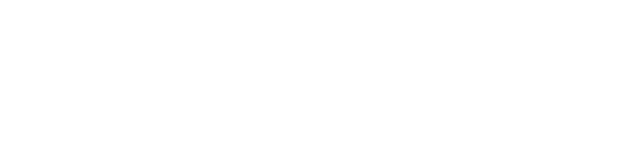
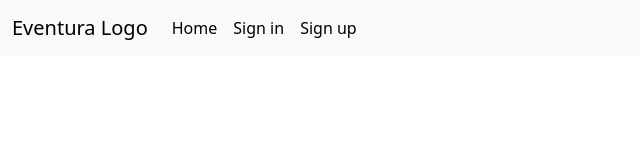
Before and after one commit to JamesBracken/eventura, a website built with Vite: page frontend_eventura/index.html in a window 1280 px wide. Shown: the whole page, without its empty margins (0-640 px from the left). Built offline with nearby package versions, Linux system fonts and the light colour scheme; files whose address does not match are found by name.

Commit message:
Add(frontend-index): navbar

```diff
--- a/frontend_eventura/index.html
+++ b/frontend_eventura/index.html
@@ -19,6 +19,23 @@
 
 <body>
   <header>
+    <!-- Bootstrap navbar -->
+    <nav class="navbar navbar-expand-lg bg-body-tertiary">
+      <div class="container-fluid">
+        <a class="navbar-brand" href="#">Eventura Logo</a>
+        <button class="navbar-toggler" type="button" data-bs-toggle="collapse" data-bs-target="#navbarNavAltMarkup"
+          aria-controls="navbarNavAltMarkup" aria-expanded="false" aria-label="Toggle navigation">
+          <span class="navbar-toggler-icon"></span>
+        </button>
+        <div class="collapse navbar-collapse" id="navbarNavAltMarkup">
+          <div class="navbar-nav">
+            <a class="nav-link active" aria-current="page" href="#">Home</a>
+            <a class="nav-link active" aria-current="page" href="#">Sign in</a>
+            <a class="nav-link active" aria-current="page" href="#">Sign up</a>
+          </div>
+        </div>
+      </div>
+    </nav>
   </header>
 
   <main>
```
